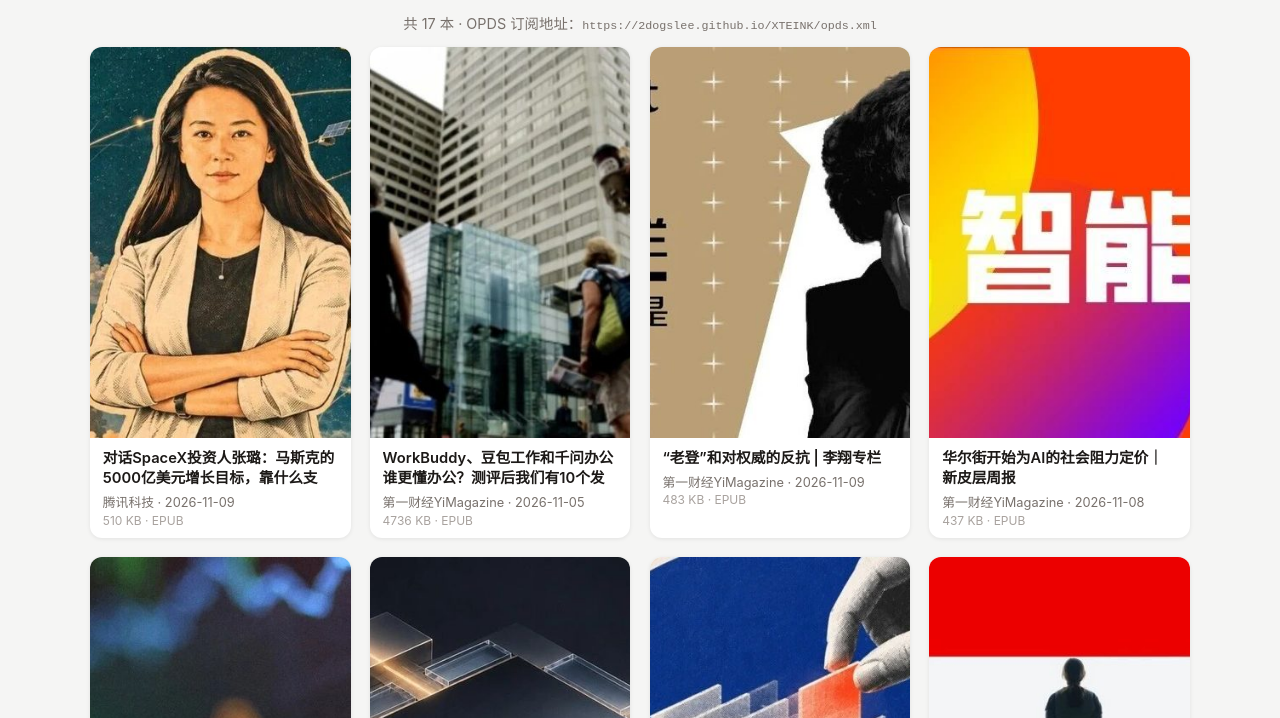
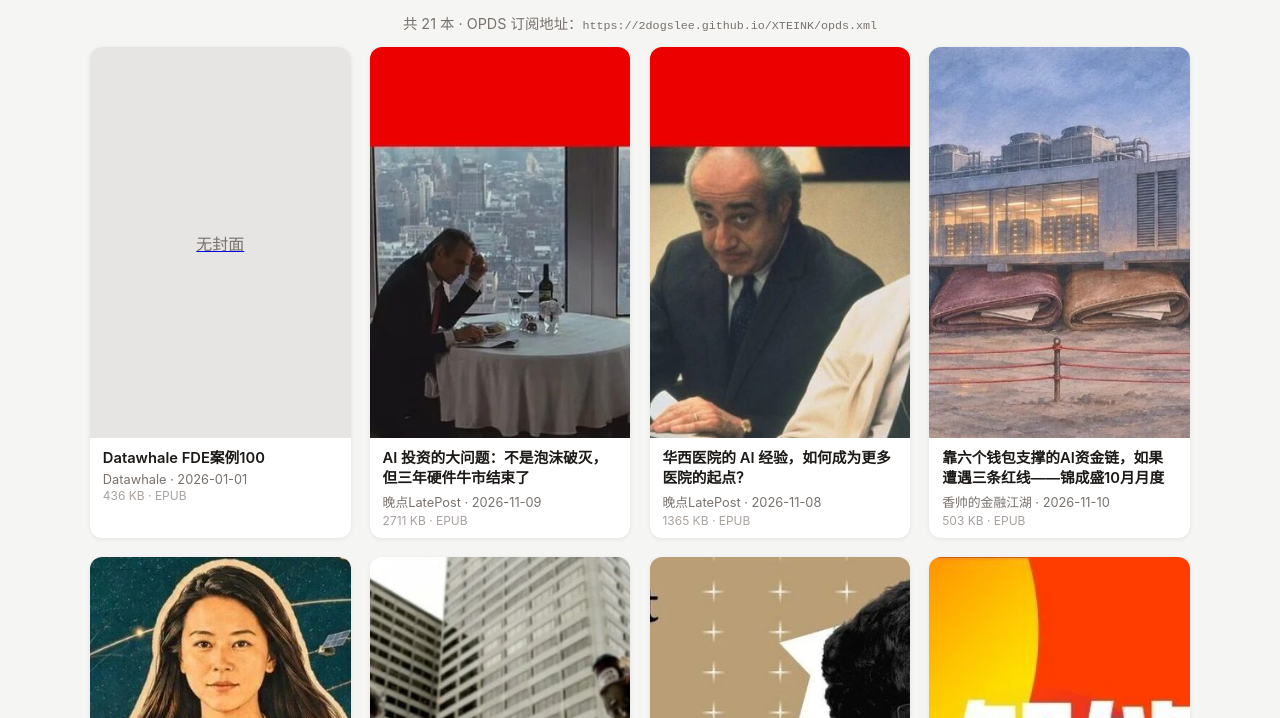
Before and after one commit to 2DogsLee/XTEINK, a plain HTML site: page index.html in a window 1280 px wide. Shown: the part 82-800 px from the top of the page. Drawn offline with Linux system fonts and the light colour scheme.

Commit message:
chore: 重建目录

```diff
--- a/index.html
+++ b/index.html
@@ -17,8 +17,40 @@ p.hint{text-align:center;color:#78716c;font-size:.9em;}
 .size{font-size:.75em;color:#a8a29e;margin-top:.15em;}
 </style></head><body>
 <h1>📚 XTEINK 书库</h1>
-<p class="hint">共 17 本 · OPDS 订阅地址：<code>https://2dogslee.github.io/XTEINK/opds.xml</code></p>
+<p class="hint">共 21 本 · OPDS 订阅地址：<code>https://2dogslee.github.io/XTEINK/opds.xml</code></p>
 <div class="grid">
+    <div class="card">
+      <a href="books/Datawhale-FDE%E6%A1%88%E4%BE%8B100.epub"><div class="nocover">无封面</div></a>
+      <div class="info">
+        <div class="title"><a href="books/Datawhale-FDE%E6%A1%88%E4%BE%8B100.epub">Datawhale FDE案例100</a></div>
+        <div class="author">Datawhale · 2026-01-01</div>
+        <div class="size">436 KB · EPUB</div>
+      </div>
+    </div>
+    <div class="card">
+      <a href="books/%E6%99%9A%E7%82%B9LatePost-AI_%E6%8A%95%E8%B5%84%E7%9A%84%E5%A4%A7%E9%97%AE%E9%A2%98%EF%BC%9A%E4%B8%8D%E6%98%AF%E6%B3%A1%E6%B2%AB%E7%A0%B4%E7%81%AD%EF%BC%8C%E4%BD%86%E4%B8%89%E5%B9%B4%E7%A1%AC%E4%BB%B6%E7%89%9B%E5%B8%82%E7%BB%93%E6%9D%9F%E4%BA%86.epub"><img src="covers/b9aabba7a570.jpg"/></a>
+      <div class="info">
+        <div class="title"><a href="books/%E6%99%9A%E7%82%B9LatePost-AI_%E6%8A%95%E8%B5%84%E7%9A%84%E5%A4%A7%E9%97%AE%E9%A2%98%EF%BC%9A%E4%B8%8D%E6%98%AF%E6%B3%A1%E6%B2%AB%E7%A0%B4%E7%81%AD%EF%BC%8C%E4%BD%86%E4%B8%89%E5%B9%B4%E7%A1%AC%E4%BB%B6%E7%89%9B%E5%B8%82%E7%BB%93%E6%9D%9F%E4%BA%86.epub">AI 投资的大问题：不是泡沫破灭，但三年硬件牛市结束了</a></div>
+        <div class="author">晚点LatePost · 2026-11-09</div>
+        <div class="size">2711 KB · EPUB</div>
+      </div>
+    </div>
+    <div class="card">
+      <a href="books/%E6%99%9A%E7%82%B9LatePost-%E5%8D%8E%E8%A5%BF%E5%8C%BB%E9%99%A2%E7%9A%84_AI_%E7%BB%8F%E9%AA%8C%EF%BC%8C%E5%A6%82%E4%BD%95%E6%88%90%E4%B8%BA%E6%9B%B4%E5%A4%9A%E5%8C%BB%E9%99%A2%E7%9A%84%E8%B5%B7%E7%82%B9%EF%BC%9F.epub"><img src="covers/52d6524e073c.jpg"/></a>
+      <div class="info">
+        <div class="title"><a href="books/%E6%99%9A%E7%82%B9LatePost-%E5%8D%8E%E8%A5%BF%E5%8C%BB%E9%99%A2%E7%9A%84_AI_%E7%BB%8F%E9%AA%8C%EF%BC%8C%E5%A6%82%E4%BD%95%E6%88%90%E4%B8%BA%E6%9B%B4%E5%A4%9A%E5%8C%BB%E9%99%A2%E7%9A%84%E8%B5%B7%E7%82%B9%EF%BC%9F.epub">华西医院的 AI 经验，如何成为更多医院的起点？</a></div>
+        <div class="author">晚点LatePost · 2026-11-08</div>
+        <div class="size">1365 KB · EPUB</div>
+      </div>
+    </div>
+    <div class="card">
+      <a href="books/%E9%A6%99%E5%B8%85%E7%9A%84%E9%87%91%E8%9E%8D%E6%B1%9F%E6%B9%96-%E9%9D%A0%E5%85%AD%E4%B8%AA%E9%92%B1%E5%8C%85%E6%94%AF%E6%92%91%E7%9A%84AI%E8%B5%84%E9%87%91%E9%93%BE%EF%BC%8C%E5%A6%82%E6%9E%9C%E9%81%AD%E9%81%87%E4%B8%89%E6%9D%A1%E7%BA%A2%E7%BA%BF%E2%80%94%E2%80%94%E9%94%A6%E6%88%90%E7%9B%9B10%E6%9C%88%E6%9C%88%E5%BA%A6%E6%80%9D%E8%80%83%EF%BC%88%E4%B8%80%EF%BC%89.epub"><img src="covers/32811dfa1ec1.jpg"/></a>
+      <div class="info">
+        <div class="title"><a href="books/%E9%A6%99%E5%B8%85%E7%9A%84%E9%87%91%E8%9E%8D%E6%B1%9F%E6%B9%96-%E9%9D%A0%E5%85%AD%E4%B8%AA%E9%92%B1%E5%8C%85%E6%94%AF%E6%92%91%E7%9A%84AI%E8%B5%84%E9%87%91%E9%93%BE%EF%BC%8C%E5%A6%82%E6%9E%9C%E9%81%AD%E9%81%87%E4%B8%89%E6%9D%A1%E7%BA%A2%E7%BA%BF%E2%80%94%E2%80%94%E9%94%A6%E6%88%90%E7%9B%9B10%E6%9C%88%E6%9C%88%E5%BA%A6%E6%80%9D%E8%80%83%EF%BC%88%E4%B8%80%EF%BC%89.epub">靠六个钱包支撑的AI资金链，如果遭遇三条红线——锦成盛10月月度思考（一）</a></div>
+        <div class="author">香帅的金融江湖 · 2026-11-10</div>
+        <div class="size">503 KB · EPUB</div>
+      </div>
+    </div>
     <div class="card">
       <a href="books/%E8%85%BE%E8%AE%AF%E7%A7%91%E6%8A%80-%E5%AF%B9%E8%AF%9DSpaceX%E6%8A%95%E8%B5%84%E4%BA%BA%E5%BC%A0%E7%92%90%EF%BC%9A%E9%A9%AC%E6%96%AF%E5%85%8B%E7%9A%845000%E4%BA%BF%E7%BE%8E%E5%85%83%E5%A2%9E%E9%95%BF%E7%9B%AE%E6%A0%87%EF%BC%8C%E9%9D%A0%E4%BB%80%E4%B9%88%E6%94%AF%E6%92%91%EF%BC%9F.epub"><img src="covers/14a3d9aeab6c.jpg"/></a>
       <div class="info">
```
Also changed, not shown: opds.xml (+47 -1 lines), covers/32811dfa1ec1.jpg (added), covers/52d6524e073c.jpg (added), covers/b9aabba7a570.jpg (added).
